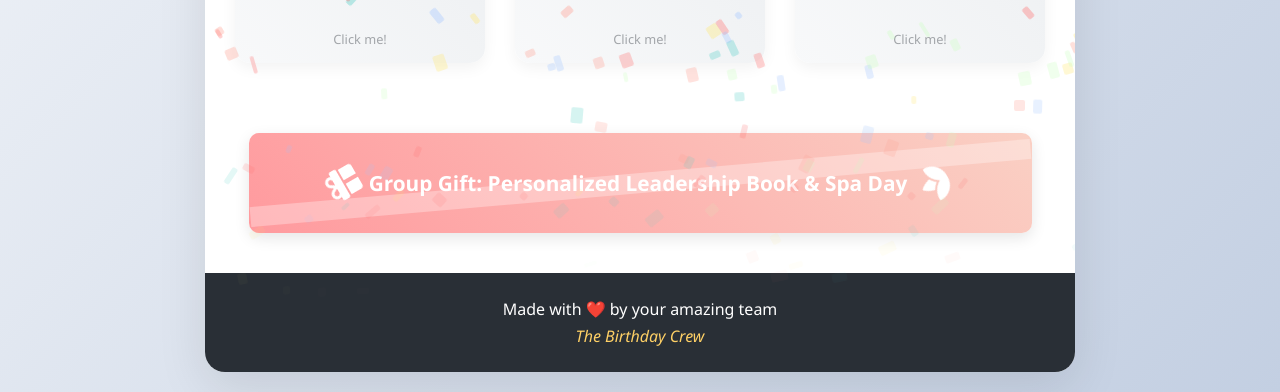
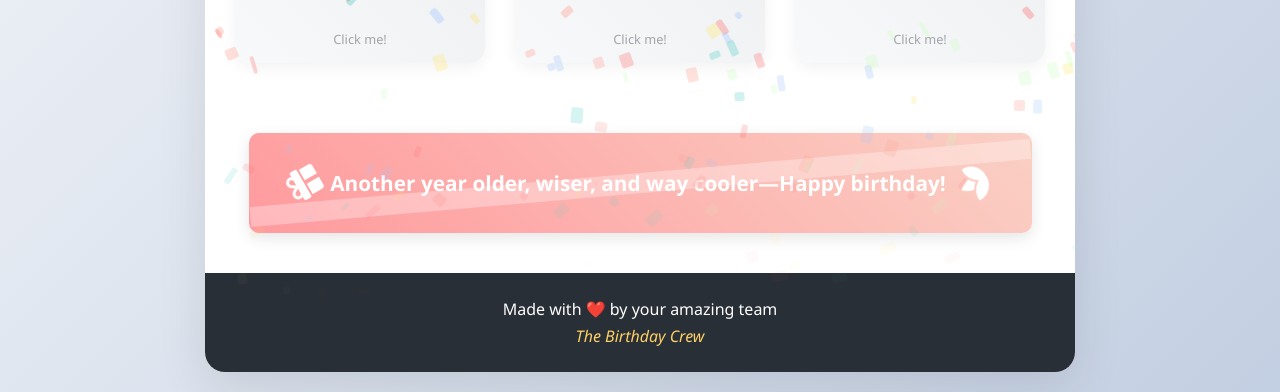
Before and after one commit to Ankandeb21/Renu-Mams-Birthday, a plain HTML site: page index.html in a window 1280 px wide. Shown: the part 511-903 px from the top of the page. Drawn offline with Linux system fonts and the light colour scheme.

Commit message:
Update index.html

```diff
--- a/index.html
+++ b/index.html
@@ -392,7 +392,7 @@
 
     <div class="gift-visual">
       <i class="fas fa-gift"></i>
-      Group Gift: Personalized Leadership Book & Spa Day
+      Another year older, wiser, and way cooler—Happy birthday!
       <i class="fas fa-spa"></i>
     </div>
 
```
